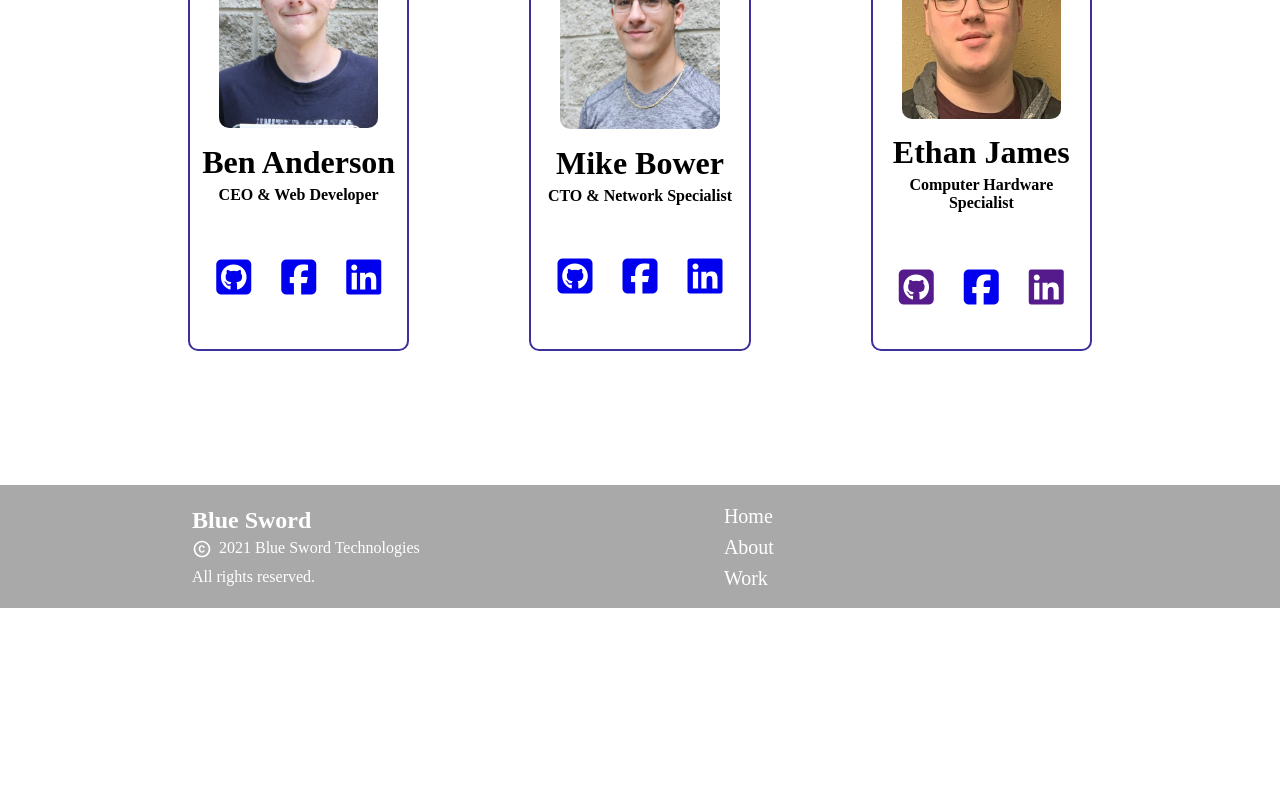
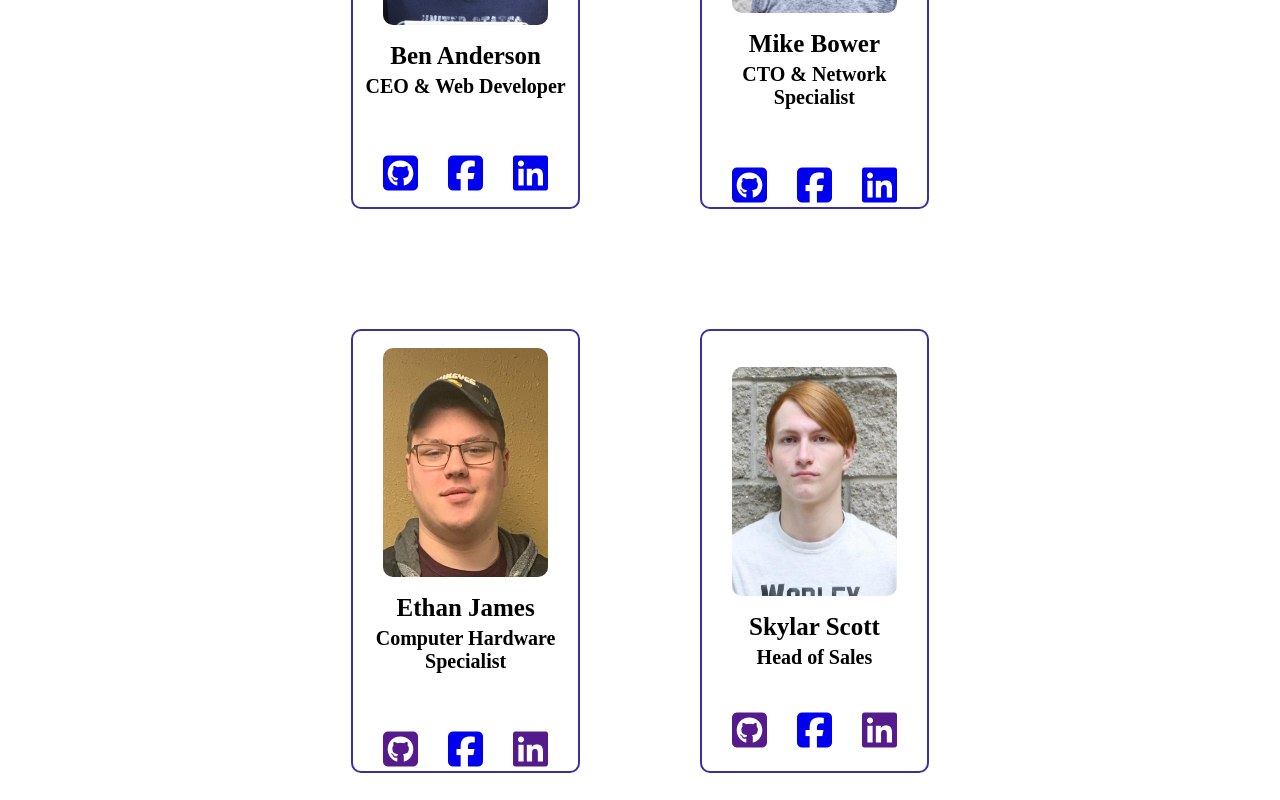
Before and after one commit to NegativeDivinity/BlueSword, a React (Create React App) app: page /about in a window 1280 px wide. Shown: the part 1400-2200 px from the top of the page. Before the commit the page ends 2008 px from the top, so only its background shows below. Built offline with nearby package versions, Linux system fonts and the light colour scheme; a web font is replaced by a local one.

Commit message:
add skylar

```diff
--- a/src/components/about/body.css
+++ b/src/components/about/body.css
@@ -62,10 +62,10 @@
 .cards {
   display: flex;
   flex-direction: row;
+  flex-wrap: wrap;
   justify-content: center;
   align-items: center;
   width: 80%;
-  height: 780px;
   margin-left: 10%;
 }
 
@@ -80,7 +80,7 @@
   margin: 60px;
   padding: 10px;
   width: 20%;
-  height: 60%;
+  height: 400px;
   padding-top: 30px;
 }
 
@@ -102,10 +102,12 @@
 }
 
 .info h1 {
+  font-size: 25px;
   padding-bottom: 5px;
 }
 
 .info h4 {
+  font-size: 20px;
   margin-bottom: 20%;
 }
 
@@ -172,5 +174,6 @@
     margin: 20px;
     padding: 10px;
     width: 80%;
+    height: 450px;
   }
 }
--- a/src/components/about/body.js
+++ b/src/components/about/body.js
@@ -4,6 +4,7 @@ import "./body.css";
 import Ben from "../assets/ben.jpg";
 import Mike from "../assets/mike.jpg";
 import Ethan from "../assets/ethan.jpg";
+import Skylar from "../assets/skylar.jpg";
 
 export default function Body() {
   return (
@@ -105,6 +106,26 @@ export default function Body() {
               </a>
             </div>
           </div>
+          <div className="card">
+            <div className="image">
+              <img src={Skylar} alt="Sales" />
+            </div>
+            <div className="info">
+              <h1>Skylar Scott</h1>
+              <h4>Head of Sales</h4>
+            </div>
+            <div className="social">
+              <a href="">
+                <i className="fab fa-github-square"></i>
+              </a>
+              <a href="https://www.facebook.com/skylar.scott.5076">
+                <i className="fab fa-facebook-square"></i>
+              </a>
+              <a href="">
+                <i className="fab fa-linkedin"></i>
+              </a>
+            </div>
+          </div>
         </div>
       </div>
     </div>
--- a/src/components/home/body.css
+++ b/src/components/home/body.css
@@ -22,7 +22,7 @@
 }
 
 .mid-div h1 {
-  font-size: 80px;
+  font-size: 50px;
   padding-bottom: 50px;
   width: 70%;
   color: white;
@@ -52,7 +52,6 @@
 
 .pop {
   position: fixed;
-
   opacity: 0;
 }
 
@@ -63,11 +62,11 @@
   flex-direction: column;
   padding: 20px 30px 20px 30px;
   position: absolute;
-  top: 50%;
+  top: 40%;
   left: 50%;
   margin-right: -50%;
   transform: translate(-50%, -40%);
-  height: 120%;
+  height: 145%;
   width: 30%;
   color: white;
   transition: all 1s ease-in;
@@ -91,7 +90,7 @@
 }
 
 .pop h1 {
-  font-size: 50px;
+  font-size: 40px;
 }
 
 .pop h3 {
@@ -108,7 +107,7 @@
   height: 20px;
   padding: 10px;
   outline: none;
-  margin-bottom: 40px;
+  margin-bottom: 30px;
   width: 70%;
   border: solid black 2px;
 }
@@ -153,7 +152,7 @@
 
 @media screen and (max-width: 960px) {
   .mid-div h1 {
-    font-size: 50px;
+    font-size: 35px;
     padding-bottom: 30px;
     width: auto;
     margin: 5px;
--- a/src/components/home/body.js
+++ b/src/components/home/body.js
@@ -12,7 +12,7 @@ class Body extends Component {
     return (
       <div className="h-container">
         <div className={this.state.clicked ? "mid-div dis" : "mid-div"}>
-          <h1>Need help with your company site?</h1>
+          <h1>Need help with your website, network, or ccomputers?</h1>
           <i className="fas fa-arrow-down"></i>
           <button onClick={this.handleClick}>Contact Us!</button>
         </div>
--- a/src/components/work/body.js
+++ b/src/components/work/body.js
@@ -1,74 +1,85 @@
-import React from 'react';
-import './body.css';
-import Plum from '../assets/plum.svg';
-import Forest from '../assets/logo.png';
-import Storage from '../assets/icon.png';
-import { Link } from 'react-router-dom';
+import React from "react";
+import "./body.css";
+import Plum from "../assets/plum.svg";
+import Forest from "../assets/logo.png";
+import Storage from "../assets/icon.png";
+import { Link } from "react-router-dom";
 
-export default function Body () {
-
+export default function Body() {
   return (
     <div>
-      <div className = 'work-header'>
+      <div className="work-header">
         <h1> Our Work </h1>
         <h3> Click card to see more </h3>
       </div>
-      <div className = 'work-cards'>
-        <div className = 'work-card'>
-          <a href = 'https://calhounplumbingcompany.com/'>
-            <img src = {Plum} alt = 'Web design for Calhoun plumbing service' />
-            <div className = 'card-detail'>
+      <div className="work-cards">
+        <div className="work-card">
+          <a href="https://calhounplumbingcompany.com/">
+            <img src={Plum} alt="Web design for Calhoun plumbing service" />
+            <div className="card-detail">
               <h3>Calhoun's Plumbing</h3>
-              <div className = 'status'>
+              <div className="status">
                 <h4>Status: </h4>
                 <p> In Progress </p>
               </div>
-              <div className = 'job'>
+              <div className="job">
                 <p>
-                  Blue Sword was hired to
-                  design and build a responsive
-                  website for Calhoun's Plumbing
-                  Company.
+                  Blue Sword was hired to design and build a responsive website
+                  for Calhoun's Plumbing Company.
                 </p>
               </div>
             </div>
           </a>
         </div>
-        <div className = 'work-card'>
-          <a href = 'https://forestlakemotel.biz/'>
-            <img src = {Forest} alt = 'Web design for Calhoun plumbing service' />
-            <div className = 'card-detail'>
+        <div className="work-card">
+          <a href="https://forestlakemotel.biz/">
+            <img src={Forest} alt="Web design for Calhoun plumbing service" />
+            <div className="card-detail">
               <h3>Forest Lake Motel</h3>
-              <div className = 'status'>
+              <div className="status">
                 <h4>Status: </h4>
                 <p> Complete </p>
               </div>
-              <div className = 'job'>
+              <div className="job">
                 <p>
-                  Blue Sword was hired to
-                  help modify information
-                  on a website built with
-                  wordpress.
+                  Blue Sword was hired to help modify information on a website
+                  built with wordpress.
                 </p>
               </div>
             </div>
           </a>
         </div>
-        <div className = 'work-card'>
-          <a href = 'https://northcountrystorage.com/'>
-            <img src = {Storage} alt = 'Web design for Calhoun plumbing service' />
-            <div className = 'card-detail'>
+        <div className="work-card">
+          <a href="https://northcountrystorage.com/">
+            <img src={Storage} alt="Web design for Calhoun plumbing service" />
+            <div className="card-detail">
               <h3>North Country Storage</h3>
-              <div className = 'status'>
+              <div className="status">
                 <h4>Status: </h4>
                 <p> Complete </p>
               </div>
-              <div className = 'job'>
+              <div className="job">
                 <p>
-                  Blue Sword was hired to
-                  help modify information
-                  on a website built with
-                  wordpress.
+                  Blue Sword was hired to help modify information on a website
+                  built with wordpress.
+                </p>
+              </div>
+            </div>
+          </a>
+        </div>
+        <div className="work-card">
+          <a href="https://onlyshittyart.com/">
+            <img src={Storage} alt="Web design for Artist of Only shitty art" />
+            <div className="card-detail">
+              <h3>Only Shitty Art</h3>
+              <div className="status">
+                <h4>Status: </h4>
+                <p> In Progress </p>
+              </div>
+              <div className="job">
+                <p>
+                  Blue Sword was hired to design and build a website for an
+                  artist looking for a portfolio.
                 </p>
               </div>
             </div>
@@ -76,5 +87,5 @@ export default function Body () {
         </div>
       </div>
     </div>
-  )
+  );
 }
```
Also changed, not shown: src/components/assets/skylar.jpg (added), src/pages/home.css.
